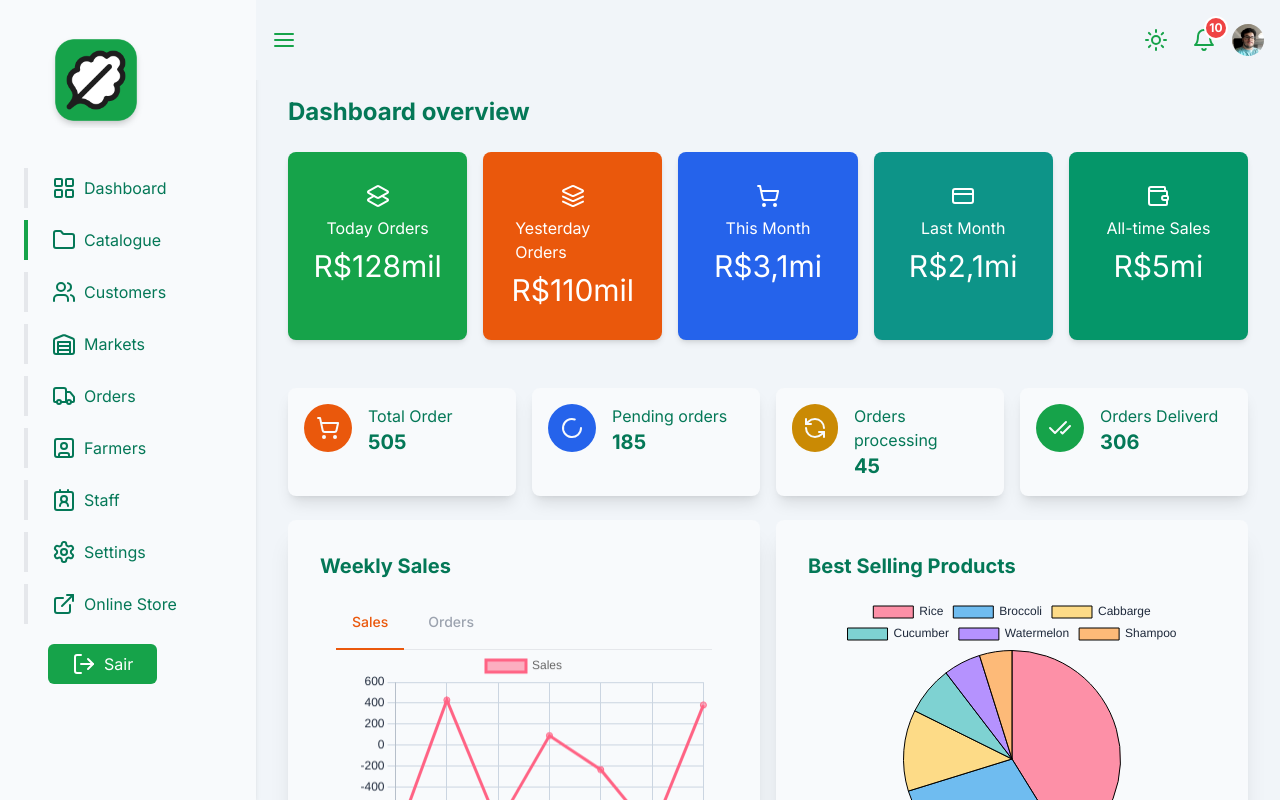
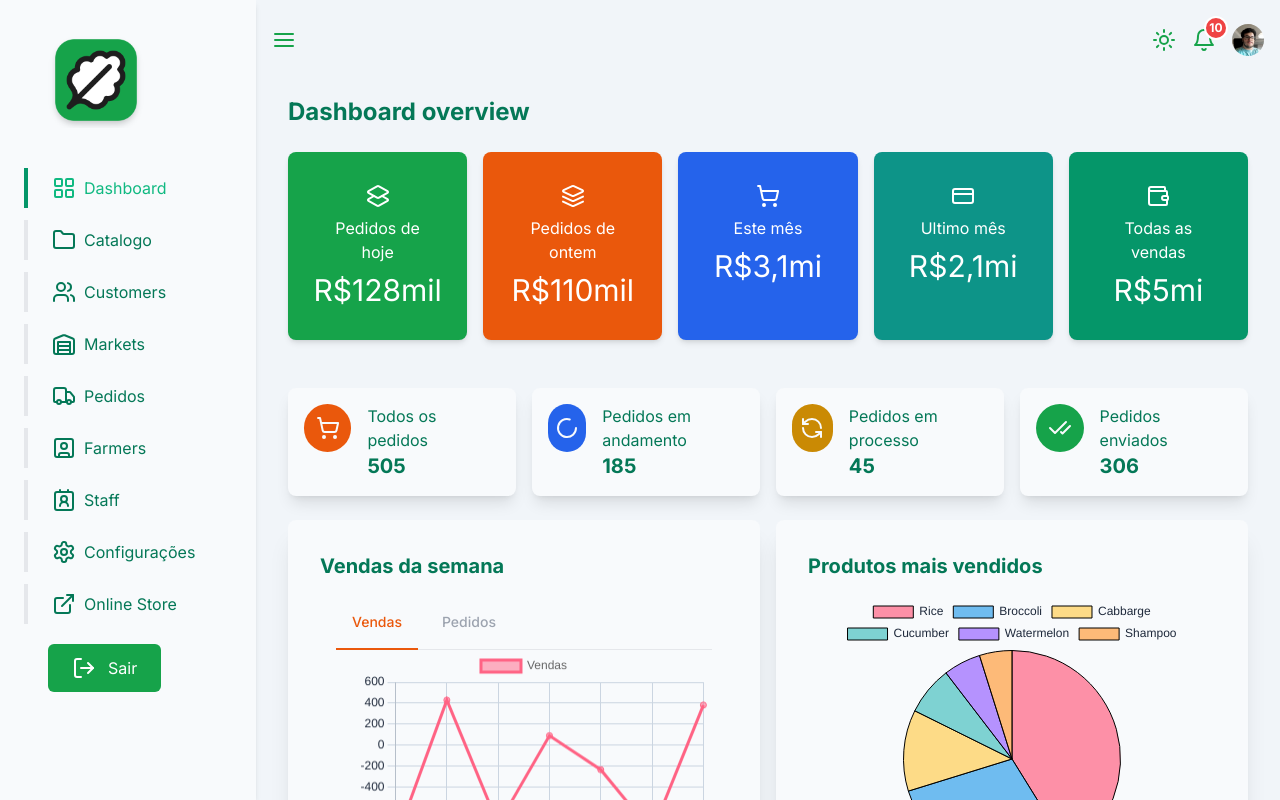
Before and after one commit to Fulozz/naturalmente-bom-v2, a Next.js app: page /dashboard in a window 1280 px wide. Shown: the top 800 px of the page. Built offline with nearby package versions, Linux system fonts and the light colour scheme.

Commit message:
Refactor Sidebar component to use dynamic active state and update navigation links

```diff
--- /dev/null
+++ b/app/(back-office)/dashboard/orders/page.jsx
@@ -0,0 +1,8 @@
+import React from 'react';
+const page = () => {
+    return (
+        <div>Orders</div>
+    )
+}
+
+export default page
--- /dev/null
+++ b/app/(back-office)/dashboard/settings/page.jsx
@@ -0,0 +1,8 @@
+import React from 'react';
+const page = () => {
+    return (
+        <div>Settings</div>
+    )
+}
+
+export default page
--- a/app/(back-office)/layout.js
+++ b/app/(back-office)/layout.js
@@ -1,9 +1,12 @@
-
-import React from 'react'
+"use client"
+import React, { useState } from 'react'
 import Navbar from '@/src/components/backoffice/Bars/Navbar';
 import Sidebar from '@/src/components/backoffice/Bars/Sidebar';
 import profileImage from './mock/image/profileImage.png'
+import { cn } from '@/src/lib/cn';
 const layout = ({children}) => {
+  const [isActive, setIsActive] = useState(true);
+
   // Query of the database userInfo
   const user = {
     "userId" : 123,
@@ -15,10 +18,14 @@ const layout = ({children}) => {
   }
   return (
     <div className='flex'>
-        <Sidebar />
-        <div className='lg:ml-64  bg-slate-100 min-h-screen w-full '>
+        {
+          isActive ? (<Sidebar />) : null
+        }
+        <div className={cn('bg-slate-100 min-h-screen w-full', {
+          "ml-64" : isActive === true
+        })}>
         {/*TODO: Header*/}
-            <Navbar user={user} />
+            <Navbar user={user} setIsActive={setIsActive} />
             <main className='p-8 bg-slate-100 dark:bg-slate-900 text-slate-50 mt-16'>{children}</main>
         {/*TODO: Main*/}
         </div>
--- a/src/components/backoffice/Bars/Navbar.jsx
+++ b/src/components/backoffice/Bars/Navbar.jsx
@@ -29,26 +29,31 @@ import {
   DropdownMenuTrigger,
 } from "@/src/components/ui/dropdown-menu";
 import notifications from './mock/notificationsMockup.json'
+import Notifications from './notifications/Notifications.navbar.jsx'
 import { cn } from "@/src/lib/cn";
 import ThemeSwitcher from './ThemeSwitcher';
-const Navbar = ({ user }) => {
-  const [notificationCount, setNotificationCount] = useState(user.userNotification); // Manage count with state (optional)
 
-  const handleNotificationClick = () => {
-    // Handle notification click logic here (e.g., mark all notifications as read)
-    setNotificationCount(0); // Update notification count to 0
+const Navbar = ({ user, setIsActive }) => {
+
+  const [isActiveState, setIsActiveState] = useState(false); // Initial state
+
+  const sidebarController = () => {
+    setIsActiveState(!isActiveState); // Toggle state
+    setIsActive(isActiveState); // Update parent state if provided
   };
 
   return (
-    <div className="flex items-center justify-between bg-slate-100 dark:bg-slate-800 text-slate-50 h-20 py-8 px-4 fixed top-0 w-full pr-[17rem] ">
-      <button>
+    <div className={cn("flex items-center justify-between bg-slate-100 dark:bg-slate-800 text-slate-50 h-20 py-8 px-4 fixed top-0 w-full", {
+      "pr-[17rem]" : isActiveState  === false
+    })}>
+      <button onClick={sidebarController}>
         <AlignJustify className="text-green-600" data-testid="AlignJustify" />
       </button>
 
       <div className="flex space-x-2 text-green-600">
         <ThemeSwitcher />
 
-        <div className="relative inline-flex items-center p-2 text-sm font-medium text-center text-white bg-transparent rounded-lg">
+        <div className="relative inline-flex items-center pr-2 text-sm font-medium text-center text-white bg-transparent rounded-lg">
         <DropdownMenu className="relative inline-flex items-center p-2 text-sm font-medium text-center text-white bg-transparent rounded-lg">
           <DropdownMenuTrigger>
             <Bell className="text-green-600" data-testid="Bell" />
@@ -62,40 +67,9 @@ const Navbar = ({ user }) => {
               </div>
             ) : null}
           </DropdownMenuTrigger>
-          <DropdownMenuContent className="px-4 py-2 pr-8">
-              <DropdownMenuLabel>Notifications</DropdownMenuLabel>
-              <DropdownMenuSeparator />
-              {
-                notifications.slice(0, 7).map((item, i)=> {
-                  return (
-                  <div key={i}>
-                    <DropdownMenuItem >
-                      <div className="flex items-center space-x-2">
-                        <Image
-                            src={user.userProfileImage}
-                            alt="User profile"
-                            className="w-8 h-8 rounded-full"
-                          />
-                        <div className="flex flex-col space-y-2">
-                          <span className="text-sm font-semibold">{item.name}</span>
-                          <div className="flex items-center space-x-1">
-                            <p className={
-                              cn("rounded-full text-white py-0.5 px-3 text-sm", {
-                                "bg-green-500": item.type === "stock in",
-                                "bg-red-500": item.type === "stock out"
-                              })
-                            }>{item.stock}</p>
-                            <p>{item.date}</p>
-                          </div>
-                        </div>
-                      </div>
-                    </DropdownMenuItem>
-                    <DropdownMenuSeparator/>
-                  </div>
-                  )
-                })
-              }
-            </DropdownMenuContent>
+
+          <Notifications data={notifications} image={user.userProfileImage}/>
+
         </DropdownMenu>
       </div>
       {/* Dropdown por si só já um botão */}
--- a/src/components/backoffice/Bars/Sidebar.jsx
+++ b/src/components/backoffice/Bars/Sidebar.jsx
@@ -19,7 +19,6 @@ import {
 } from "lucide-react";
 
 const Sidebar = () => {
-  const [active, setActive] = useState(1);
   const pathname = usePathname()
   const sidebarLinks = [
     {
@@ -28,7 +27,7 @@ const Sidebar = () => {
       href:"/dashboard"
     },
     {
-      title: "Catalogue",
+      title: "Catalogo",
       icon: Folder ,
       href:"/dashboard/catalogue"
 
@@ -44,7 +43,7 @@ const Sidebar = () => {
       href:"/dashboard/markets"
     },
     {
-      title: "Orders",
+      title: "Pedidos",
       icon: Truck ,
       href:"/dashboard/orders"
     },
@@ -58,7 +57,7 @@ const Sidebar = () => {
       href:"/dashboard/staff"
     },
     {
-      title: "Settings",
+      title: "Configurações",
       icon: Settings ,
       href:"/dashboard/settings"
     },
@@ -70,7 +69,7 @@ const Sidebar = () => {
     },
   ]
   return (
-    <div className="bg-slate-50 dark:bg-slate-700 space-y-6 w-64 h-screen text-emerald-700 dark:text-slate-50 shadow-md px-6 py-4 fixed left-0 top-0 z-42 ">
+    <div className="bg-slate-50 dark:bg-slate-700 space-y-6 w-64 h-screen text-emerald-700 dark:text-slate-50 shadow-md px-6 py-4 fixed left-0 top-0 z-50 ">
       <Link className="" href="#">
         <Image
               src={logo_light_mode}
@@ -89,7 +88,7 @@ const Sidebar = () => {
                 key={i}
                   href={item.href}
                   className={cn("flex items-center space-x-2 px-6 py-2 border-l-4", {
-                    "border-green-600": active === i,
+                    "border-emerald-600 text-emerald-500": item.href === pathname,
                   })}
                 >
                   <Icon />
@@ -98,8 +97,8 @@ const Sidebar = () => {
             );
           })
         }
-        <div className="px-6 py-2 items-center justify-center">
-            <button className=" bg-green-600 text-white text-bold rounded-md flex space-x-2 px-6 py-2">
+        <div className="px-6 py-2 ">
+            <button className=" bg-green-600 text-white items-center justify-center text-bold rounded-md flex space-x-3 px-6 py-3">
               <LogOut />
               <span>Sair</span>
             </button>
--- a/src/components/backoffice/Bars/ThemeSwitcher.jsx
+++ b/src/components/backoffice/Bars/ThemeSwitcher.jsx
@@ -14,7 +14,7 @@ const ThemeSwitcher = () => {
     if (!mounted) return null;
   return (
     <div>
-        <button className={cn("w-fit p-2 rounded-md hover:scale-110 active:scale-100 duration-200 bg-slate-100 dark:bg-[#212833]",{
+        <button className={cn("w-fit p-2 rounded-md hover:scale-110 active:scale-100 duration-200 bg-slate-100 dark:bg-slate-800",{
             "text-slate-800 dark:text-slate-50": theme === 'light',
             "text-slate-50 dark:text-slate-800": theme === 'dark',
         })} onClick={() => setTheme(theme === 'light' ? 'dark' : 'light')}> {theme === 'light' ? <Moon className="text-green-600" /> : <Sun className="text-green-600"/>} </button>
--- /dev/null
+++ b/src/components/backoffice/Bars/notifications/Notifications.navbar.jsx
@@ -0,0 +1,61 @@
+import React from 'react'
+import Image from "next/image";
+
+import {
+    DropdownMenu,
+    DropdownMenuContent,
+    DropdownMenuGroup,
+    DropdownMenuItem,
+    DropdownMenuLabel,
+    DropdownMenuPortal,
+    DropdownMenuSeparator,
+    DropdownMenuShortcut,
+    DropdownMenuSub,
+    DropdownMenuSubContent,
+    DropdownMenuSubTrigger,
+    DropdownMenuTrigger,
+  } from "@/src/components/ui/dropdown-menu";
+import { cn } from "@/src/lib/cn";
+// TODO: retirar imagem e substituir por uma vindo do backend
+const Notifications = ({data, image}) => {
+    const notifications = data
+
+  return (
+    <DropdownMenuContent className="px-4 py-2 pr-8">
+              <DropdownMenuLabel>Notifications</DropdownMenuLabel>
+              <DropdownMenuSeparator />
+              {
+                notifications.slice(0, 7).map((item, i)=> {
+                  return (
+                  <div key={i}>
+                    <DropdownMenuItem >
+                      <div className="flex items-center space-x-2">
+                        <Image
+                            src={ image }
+                            alt="User profile"
+                            className="w-8 h-8 rounded-full"
+                          />
+                        <div className="flex flex-col space-y-2">
+                          <span className="text-sm font-semibold">{item.name}</span>
+                          <div className="flex items-center space-x-1">
+                            <p className={
+                              cn("rounded-full text-white py-0.5 px-3 text-sm", {
+                                "bg-green-500": item.type === "stock in",
+                                "bg-red-500": item.type === "stock out"
+                              })
+                            }>{item.stock}</p>
+                            <p>{item.date}</p>
+                          </div>
+                        </div>
+                      </div>
+                    </DropdownMenuItem>
+                    <DropdownMenuSeparator/>
+                  </div>
+                  )
+                })
+              }
+            </DropdownMenuContent>
+  )
+}
+
+export default Notifications
--- a/src/components/backoffice/Cards/large/LargeCard.jsx
+++ b/src/components/backoffice/Cards/large/LargeCard.jsx
@@ -15,7 +15,7 @@ const LargeCard = ({data}) => {
     }
 
   return (
-    <div className={cn(`rounded-lg text-white shadow-md p-8 flex items-center flex-col gap-2`, [color])}>
+    <div className={cn(`rounded-lg text-white shadow-md p-8 flex items-center flex-col gap-2 text-wrap text-center`, [color])}>
         { id === 1 ? (<Layers2 />) : id === 2 ? (<Layers />) : id == 3 ? (<ShoppingCart />)  : id === 4 ? (<CreditCard />) : id === 5 ? (<Wallet />) : null }
         <h4>{title}</h4>
         <h2 className='lg:text-3xl text-2xl'>{formatPrice(sales, {notation: 'compact'})}</h2>
--- a/src/components/backoffice/Cards/large/LargeCards.jsx
+++ b/src/components/backoffice/Cards/large/LargeCards.jsx
@@ -5,32 +5,32 @@ const LargeCards = () => {
   const orderStatus = [
     {
       id: 1,
-      title: "Today Orders",
+      title: "Pedidos de hoje",
       sales: 128000
     },
     {
       id: 2,
-      title: "Yesterday Orders",
+      title: "Pedidos de ontem",
       sales: 110000
     },
     {
       id: 3,
-      title: "This Month",
+      title: "Este mês",
       sales: 3123000
     },
     {
       id: 4,
-      title: "Last Month",
+      title: "Ultimo mês",
       sales: 2123000
     },
     {
       id: 5,
-      title: "All-time Sales",
+      title: "Todas as vendas",
       sales: 5000000
     }
   ]
   return (
-    <div className="grid grid-cols-1 sm:grid-cols-2 md:grid-cols-3 lg:grid-cols-5 gap-4 py-6">
+    <div className="grid grid-cols-1 sm:grid-cols-2 md:grid-cols-3 lg:grid-cols-5 gap-4 py-6 text-">
       {
         orderStatus.map(( item, index)=> {
           return <LargeCard key={index} data={item} />
--- a/src/components/backoffice/Cards/small/SmallCards.jsx
+++ b/src/components/backoffice/Cards/small/SmallCards.jsx
@@ -1,27 +1,26 @@
 import React from 'react'
 import SmallCard from './SmallCard'
-import { ShoppingCart } from 'lucide-react';
 
 const SmallCards = () => {
   const orderStatus = [
     {
       id: 1,
-      title: "Total Order",
+      title: "Todos os pedidos",
       numbers: 505,
     },
     {
       id: 2,
-      title: "Pending orders",
+      title: "Pedidos em andamento",
       numbers: 185,
     },
     {
       id: 3,
-      title: "Orders processing",
+      title: "Pedidos em processo",
       numbers: 45,
     },
     {
       id: 4,
-      title: "Orders Deliverd",
+      title: "Pedidos enviados",
       numbers: 306,
     },
 
--- a/src/components/backoffice/Charts/BestSellingProductsChart.jsx
+++ b/src/components/backoffice/Charts/BestSellingProductsChart.jsx
@@ -60,7 +60,7 @@ const options = {
 };
   return (
     <div className="bg-slate-50 dark:bg-slate-700 text-emerald-700 dark:text-slate-50 p-8 rounded-lg shadow-xl">
-      <h2 className="text-xl font-bold mb-4">Best Selling Products</h2>
+      <h2 className="text-xl font-bold mb-4">Produtos mais vendidos</h2>
       <Pie
         data={data}
         options={options}
--- a/src/components/backoffice/Charts/WeeklySales.jsx
+++ b/src/components/backoffice/Charts/WeeklySales.jsx
@@ -16,13 +16,13 @@ const WeeklySales = () => {
     // Mockup da requisição da API
   const tabs = [
     {
-      title: "Sales",
-      type: "sale",
+      title: "Vendas",
+      type: "venda",
       data: {
         labels,
         datasets: [
           {
-            label: 'Sales',
+            label: 'Vendas',
             data: labels.map(() => faker.datatype.number({ min: -1000, max: 1000 })),
             borderColor: 'rgb(255, 99, 132)',
             backgroundColor: 'rgba(255, 99, 132, 0.5)',
@@ -31,13 +31,13 @@ const WeeklySales = () => {
       }
     },
     {
-      title: "Orders",
-      type: "orders",
+      title: "Pedidos",
+      type: "pedidos",
       data:  {
         labels,
         datasets: [
           {
-            label: 'Orders',
+            label: 'Pedidos',
             data: labels.map(() => faker.datatype.number({ min: -1000, max: 1000 })),
             borderColor: 'rgb(0, 137, 132)',
             backgroundColor: 'rgba(0, 137, 132, 0.5)',
@@ -83,7 +83,7 @@ const options = {
 
   return (
     <div className="bg-slate-50 dark:bg-slate-700 text-emerald-700 dark:text-slate-50 p-8 rounded-lg shadow-xl">
-      <h2 className="text-xl font-bold">Weekly Sales</h2>
+      <h2 className="text-xl font-bold">Vendas da semana</h2>
       <div className="p-4">
         <div className="text-sm font-medium text-center border-b text-gray-400  border-gray-200 dark:text-gray-400 dark:border-gray-700">
           <ul className="flex flex-wrap -mb-px">
```
